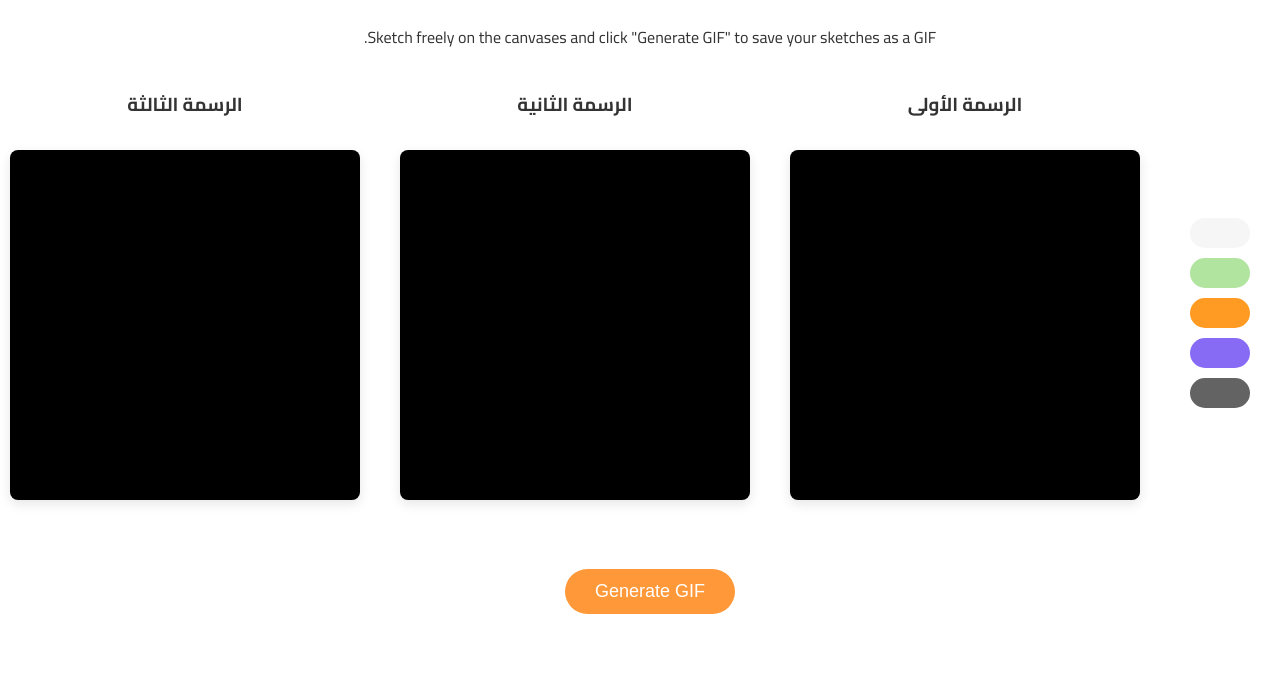
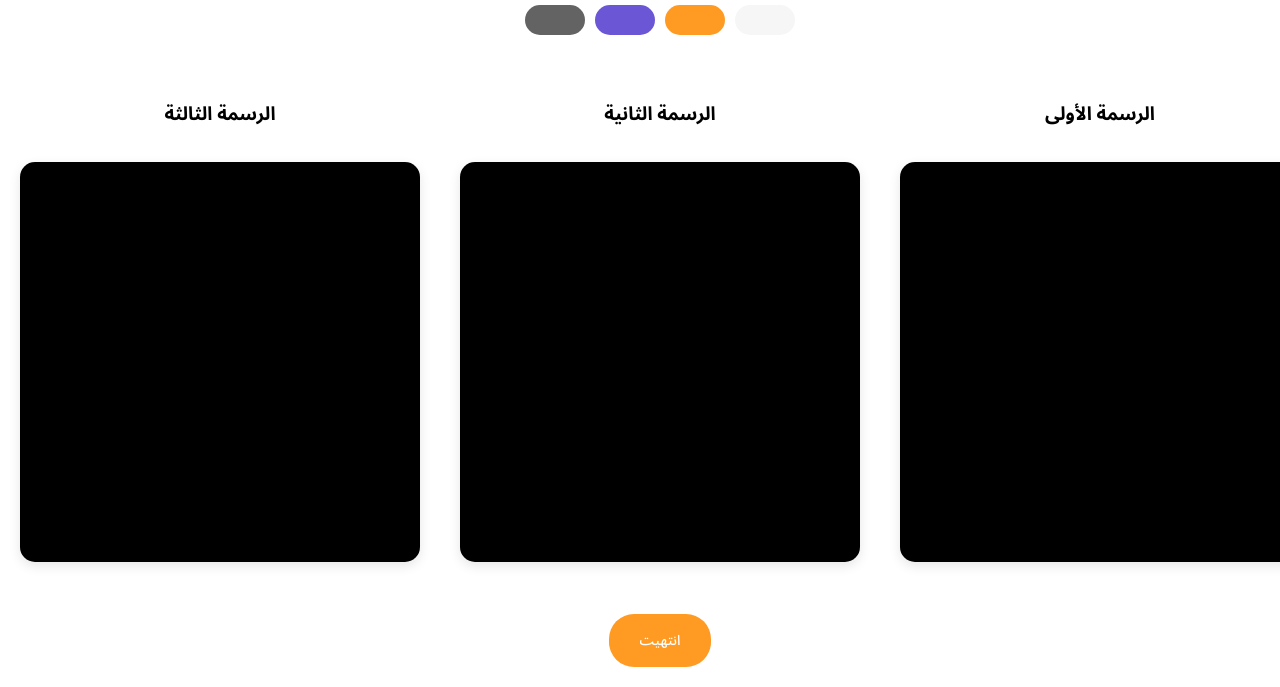
Before and after one commit to mayareyare/canvas, a website: page index.html in a window 1280 px wide. Shown: the part 117-804 px from the top of the page. Drawn offline with Linux system fonts and the light colour scheme.

Commit message:
many udpates

```diff
--- a/index.html
+++ b/index.html
@@ -1,18 +1,27 @@
 <!DOCTYPE html>
 <html lang="en">
   <head>
-  <meta charset="UTF-8">
-  <meta name="viewport" content="width=device-width, initial-scale=1.0">
+    <meta charset="UTF-8" />
+    <meta name="viewport" content="width=device-width, initial-scale=1.0" />
     <title>Sketch to GIF</title>
     <!-- <link rel="stylesheet" type="text/css" href="canvas.css" /> -->
 
+    <link rel="preconnect" href="https://fonts.googleapis.com" />
+    <link rel="preconnect" href="https://fonts.gstatic.com" crossorigin />
+    <link
+      href="https://fonts.googleapis.com/css2?family=Lalezar&family=Noto+Sans+Arabic:wght@100..900&display=swap"
+      rel="stylesheet"
+    />
     <script src="https://cdn.jsdelivr.net/npm/gif.js@0.2.0/dist/gif.min.js"></script>
 
-  <link href="https://fonts.googleapis.com/css2?family=Cairo:wght@400;500;600;700&display=swap" rel="stylesheet">
+    <link
+      href="https://fonts.googleapis.com/css2?family=Cairo:wght@400;500;600;700&display=swap"
+      rel="stylesheet"
+    />
 
     <style>
       body {
-      font-family: 'Cairo', Arial, sans-serif;
+        font-family: "Noto Sans Arabic", sans-serif;
         display: flex;
         flex-direction: column;
         align-items: center;
@@ -25,29 +34,39 @@
         cursor: crosshair;
       }
 
+      /* // <uniquifier>: Use a unique and descriptive class name
+      // <weight>: Use a value from 100 to 900 */
 
-     body {
+      .noto-sans-arabic {
+        font-family: "Noto Sans Arabic", sans-serif;
+        font-optical-sizing: auto;
+        font-weight: 400;
+        font-style: normal;
+        font-variation-settings: "wdth" 100;
+      }
+      /* body {
       background: #ffffff;
-  font-family: 'Cairo', Arial, sans-serif; /* Arabic-friendly font */
+      font-family: 'Cairo', Arial, sans-serif;
       font-size: 16px;
       color: #333;
-  direction: rtl; /* For Arabic text */
-}
+      direction: rtl;
+    } */
 
       button {
-  background-color: #FF9838; /* Updated to match the orange in the image */
+        font-family: "Noto Sans Arabic", sans-serif;
+        background-color: #FF9A22; /* Updated to match the orange in the image */
         color: #fff;
         border: none;
         padding: 12px 30px;
         border-radius: 25px; /* More rounded corners like in the image */
         cursor: pointer;
         transition: background-color 0.3s ease-in-out;
-  font-size: 18px;
+        font-size: 14px;
         font-weight: 500;
       }
 
       button:hover {
-  background-color: #876BF5;
+        background-color: #6B56D6;
         transform: translateY(-2px);
       }
 
@@ -64,63 +83,179 @@ button:hover {
       canvas {
         border: none; /* Remove border as per design */
         box-shadow: 0 4px 12px rgba(0, 0, 0, 0.1); /* Subtle shadow instead */
-  border-radius: 8px;
+        border-radius: 15px;
         background-color: #000;
+      }
+
+      nav a {
+        text-decoration: none;
+        color: #0a0a0a;
+        font-size: 18px;
+        padding: 5px 20px; /* Added padding to make the background visible */
+        border-radius: 50px; /* Optional: rounds the corners */
+        transition: color 0.3s ease, background-color 0.3s ease;
+      }
+
+      nav a:hover {
+        background-color: #0a0a0a;
+        color: #FFFFFF;
+      }
+
+      header {
+        max-width: 1200px;
+        margin: 0 auto;
       }
     </style>
   </head>
   <body>
-  <h1>روسم</h1>
-  <p>Sketch freely on the canvases and click "Generate GIF" to save your sketches as a GIF.</p>
+    <header
+      style="
+        display: flex;
+        justify-content: space-between;
+        align-items: center;
+        padding: 20px 40px;
+        width: 100%;
+      "
+    >
+      <div class="logo">
+        <img src="logo.png" alt="Rawsam Logo" style="height: 40px" />
+      </div>
 
-  <div class="container" style="display: flex; align-items: flex-start;">
-    <div style="text-align: center;">
-      <!-- <h3>Select Pen Color</h3> -->
-      <div id="colorPicker" style="display: flex; flex-direction: column; gap: 10px; padding-top: 150px;">
-        <button style="background-color: #f6f6f6; width: 30px; height: 30px; border: none; cursor: pointer;" data-color="#f6f6f6"></button>
-        <button style="background-color: #b0e49f; width: 30px; height: 30px; border: none; cursor: pointer;" data-color="#b0e49f"></button>
-        <button style="background-color: #FF9A22; width: 30px; height: 30px; border: none; cursor: pointer;" data-color="#FF9A22"></button>
-        <button style="background-color: #876BF5; width: 30px; height: 30px; border: none; cursor: pointer;" data-color="#876BF5"></button>
-        <button style="background-color: #636363; width: 30px; height: 30px; border: none; cursor: pointer;" data-color="#636363"></button>
+      <nav style="display: flex; gap: 40px">
+        <a
+          href="#"
+          style="text-decoration: none; font-size: 18px"
+          >تواصل معنا</a
+        >
+        <a
+          href="#"
+          style="text-decoration: none; font-size: 18px"
+          >مجتمعنا</a
+        >
+        <a
+          href="#"
+          style="text-decoration: none; font-size: 18px"
+          >أعمالنا</a
+        >
+        <a
+          href="#"
+          style="text-decoration: none; font-size: 18px"
+          >عن روسم</a
+        >
+      </nav>
+    </header>
+
+    <!-- <h1>روسم</h1> -->
+    <!-- <p>
+      Sketch freely on the canvases and click "Generate GIF" to save your
+      sketches as a GIF.
+    </p> -->
+
+    <div class="container" style="display: flex; flex-direction: column; align-items: center">
+      <div style="text-align: center; margin-top: 10px;">
+        <div
+          id="colorPicker"
+          style="
+            display: flex;
+            flex-direction: row;
+            gap: 10px;
+            justify-content: center;
+          "
+        >
+          <button
+            style="
+              background-color: #f6f6f6;
+              width: 30px;
+              height: 30px;
+              border: none;
+              cursor: pointer;
+            "
+            data-color="#f6f6f6"
+          ></button>
+          <!-- <button
+            style="
+              background-color: #b0e49f;
+              width: 30px;
+              height: 30px;
+              border: none;
+              cursor: pointer;
+            "
+            data-color="#b0e49f"
+          ></button> -->
+          <button
+            style="
+              background-color: #ff9a22;
+              width: 30px;
+              height: 30px;
+              border: none;
+              cursor: pointer;
+            "
+            data-color="#FF9A22"
+          ></button>
+          <button
+            style="
+              background-color: #6B56D6;
+              width: 30px;
+              height: 30px;
+              border: none;
+              cursor: pointer;
+            "
+            data-color="#876BF5"
+          ></button>
+          <button
+            style="
+              background-color: #636363;
+              width: 30px;
+              height: 30px;
+              border: none;
+              cursor: pointer;
+            "
+            data-color="#636363"
+          ></button>
         </div>
       </div>
       <div>
-      <div style="display: flex; gap: 20px; align-items: center;">
-        <div style="text-align: center;">
+        <div style="display: flex; gap: 20px; align-items: center">
+          <div style="text-align: center">
             <h3>الرسمة الأولى</h3>
-          <canvas id="canvas1" width="350" height="350"></canvas>
+            <canvas id="canvas1" width="400" height="400"></canvas>
           </div>
-        <div style="text-align: center;">
+          <div style="text-align: center">
             <h3>الرسمة الثانية</h3>
-          <canvas id="canvas2" width="350" height="350"></canvas>
+            <canvas id="canvas2" width="400" height="400"></canvas>
           </div>
-        <div style="text-align: center;">
+          <div style="text-align: center">
             <h3>الرسمة الثالثة</h3>
-          <canvas id="canvas3" width="350" height="350"></canvas>
+            <canvas id="canvas3" width="400" height="400"></canvas>
           </div>
         </div>
       </div>
     </div>
 
-  <div style="margin-top: 50px; text-align: center;">
-    <button id="generateGifBtn">Generate GIF</button>
+    <div style="margin-top: 30px; text-align: center">
+      <button id="generateGifBtn">انتهيت</button>
     </div>
-
 
     <script src="https://cdnjs.cloudflare.com/ajax/libs/gif.js/2.0.1/gif.min.js"></script>
     <script>
       // Set up canvases and context
-    const canvases = [document.getElementById('canvas1'), document.getElementById('canvas2'), document.getElementById('canvas3')];
-    const contexts = canvases.map(canvas => canvas.getContext('2d'));
+      const canvases = [
+        document.getElementById("canvas1"),
+        document.getElementById("canvas2"),
+        document.getElementById("canvas3"),
+      ];
+      const contexts = canvases.map((canvas) => canvas.getContext("2d"));
       let drawing = false;
       let currentCanvas = null;
-    let currentColor = '#FF9A22'; // Default color
+      let currentColor = "#FF9A22"; // Default color
 
-    contexts.forEach(context => context.clearRect(0, 0, context.canvas.width, context.canvas.height));
+      contexts.forEach((context) =>
+        context.clearRect(0, 0, context.canvas.width, context.canvas.height)
+      );
 
       // Set up drawing on each canvas
       canvases.forEach((canvas, index) => {
-      canvas.addEventListener('mousedown', (e) => {
+        canvas.addEventListener("mousedown", (e) => {
           drawing = true;
           currentCanvas = contexts[index];
           currentCanvas.beginPath(); // Start a new path for each stroke
@@ -128,21 +263,21 @@ canvas {
           currentCanvas.moveTo(e.offsetX, e.offsetY);
         });
 
-      canvas.addEventListener('mousemove', (e) => {
+        canvas.addEventListener("mousemove", (e) => {
           if (drawing) {
             currentCanvas.lineTo(e.offsetX, e.offsetY);
             currentCanvas.stroke();
           }
         });
 
-      canvas.addEventListener('mouseup', () => {
+        canvas.addEventListener("mouseup", () => {
           drawing = false;
           if (currentCanvas) {
             currentCanvas.closePath(); // Close the path when done drawing
           }
         });
 
-      canvas.addEventListener('mouseleave', () => {
+        canvas.addEventListener("mouseleave", () => {
           drawing = false;
           if (currentCanvas) {
             currentCanvas.closePath(); // Close the path when leaving canvas
@@ -151,15 +286,15 @@ canvas {
 
         // Set initial styles for drawing
         contexts[index].lineWidth = 10;
-      contexts[index].lineJoin = 'round';
-      contexts[index].lineCap = 'round';
+        contexts[index].lineJoin = "round";
+        contexts[index].lineCap = "round";
       });
 
       // Set up color picker
-    const colorPicker = document.getElementById('colorPicker');
-    colorPicker.addEventListener('click', (e) => {
-      if (e.target.tagName === 'BUTTON') {
-        currentColor = e.target.getAttribute('data-color'); // Only update the current color
+      const colorPicker = document.getElementById("colorPicker");
+      colorPicker.addEventListener("click", (e) => {
+        if (e.target.tagName === "BUTTON") {
+          currentColor = e.target.getAttribute("data-color"); // Only update the current color
         }
       });
 
@@ -170,31 +305,34 @@ canvas {
           quality: 10,
           width: 300,
           height: 300,
-        workerScript: 'gif.worker.js',
+          workerScript: "gif.worker.js",
         });
 
         // Add frames from each canvas
         canvases.forEach((canvas, index) => {
-        const imageData = contexts[index].getImageData(0, 0, canvas.width, canvas.height);
+          const imageData = contexts[index].getImageData(
+            0,
+            0,
+            canvas.width,
+            canvas.height
+          );
           const data = imageData.data;
-        console.log(data)
-        console.log(canvas.width, canvas.height)
-
-
+          console.log(data);
+          console.log(canvas.width, canvas.height);
 
           // Check if the canvas has any non-transparent pixels
-      const hasContent = data.some(pixel => pixel !== 0);
+          const hasContent = data.some((pixel) => pixel !== 0);
 
           if (hasContent) {
             gif.addFrame(canvas, { delay: 200 });
           }
         });
 
-      gif.on('finished', function (blob) {
+        gif.on("finished", function (blob) {
           const url = URL.createObjectURL(blob);
-        const a = document.createElement('a');
+          const a = document.createElement("a");
           a.href = url;
-        a.download = 'sketches.gif';
+          a.download = "sketches.gif";
           a.click();
         });
 
@@ -202,7 +340,9 @@ canvas {
       }
 
       // Event listener for the generate GIF button
-    document.getElementById('generateGifBtn').addEventListener('click', generateGif);
+      document
+        .getElementById("generateGifBtn")
+        .addEventListener("click", generateGif);
     </script>
   </body>
 </html>
```
Also changed, not shown: logo.png (added). Lines whose indentation alone changed are shown as unchanged.
